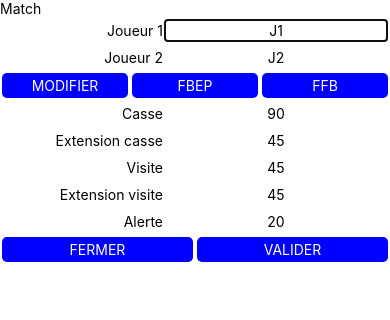
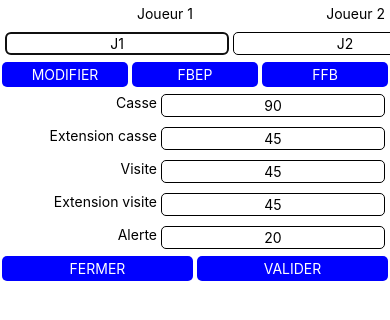
Before and after one commit to M96RU/snooker-scoreboard, a React Native app: screen / in a window 390 px wide. Both pictures are taken after a click on the element 195 px from the left and 36 px from the top of the page. Shown: the top 320 px of the page. Built offline with nearby package versions, Linux system fonts and the light colour scheme.

Commit message:
Add border to inputs

```diff
--- a/components/Settings/Settings.tsx
+++ b/components/Settings/Settings.tsx
@@ -102,17 +102,16 @@ class Settings extends React.Component<SettingsProps, SettingsState> {
         return (
             <View style={styles.container}>
 
-                <View><Text>Match</Text></View>
                 <View style={styles.item}>
                     <Text style={styles.itemLabel}>Joueur 1</Text>
+                    <Text style={styles.itemLabel}>Joueur 2</Text>
+                </View>
+                <View style={styles.item}>
                     <TextInput
                         style={styles.itemInput}
                         value={this.state.timer.playerA}
                         onChangeText={(text: string) => this.updatePlayerA(text, this.state)}
                     />
-                </View>
-                <View style={styles.item}>
-                    <Text style={styles.itemLabel}>Joueur 2</Text>
                     <TextInput
                         style={styles.itemInput}
                         value={this.state.timer.playerB}
@@ -228,7 +227,10 @@ const styles = StyleSheet.create({
     itemInput: {
         flex: 1,
         padding: 2,
-        textAlign: 'center'
+        textAlign: 'center',
+        borderWidth: 1,
+        margin: 2,
+        borderRadius: 5
     },
 });
 
```
